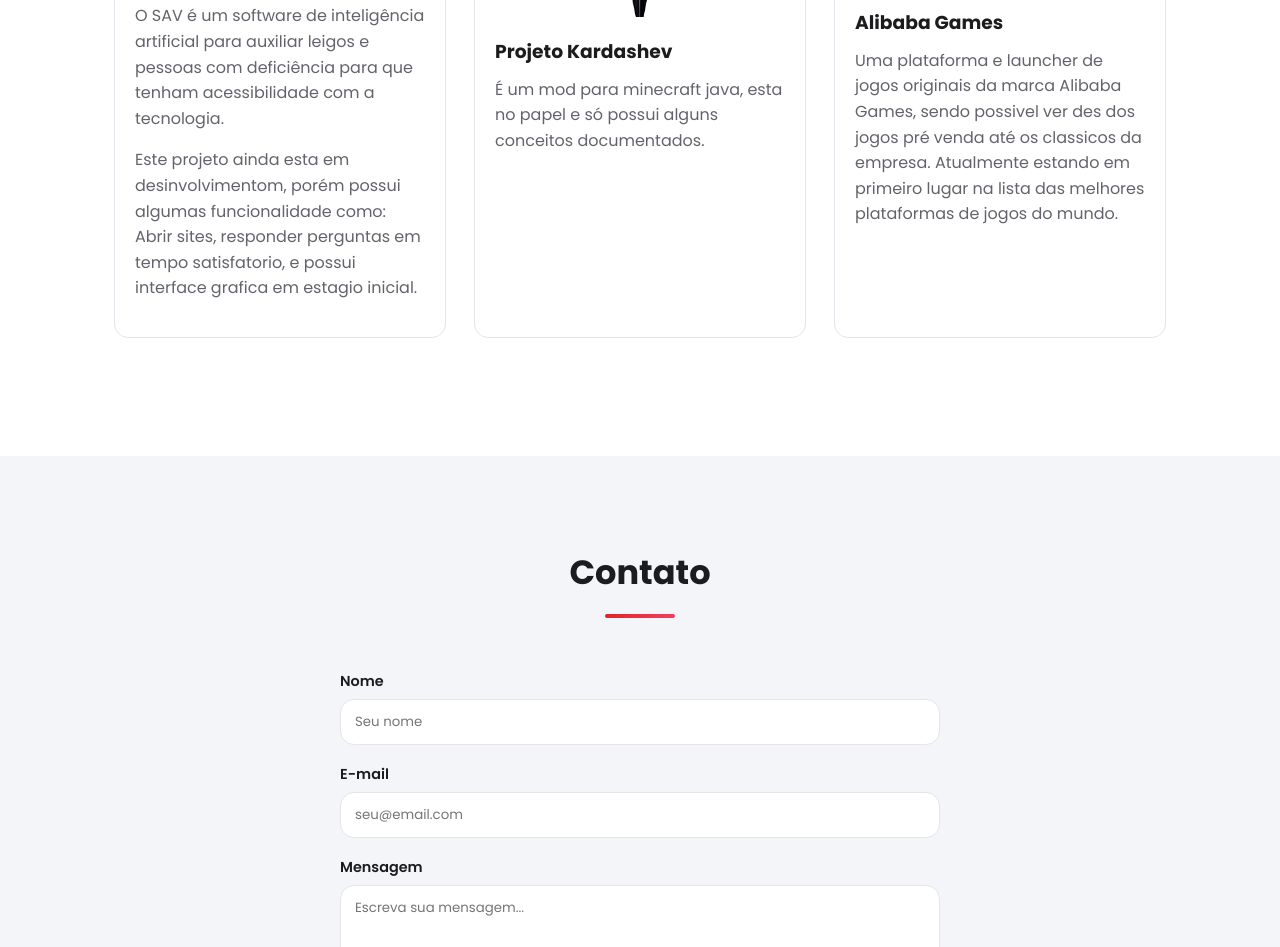
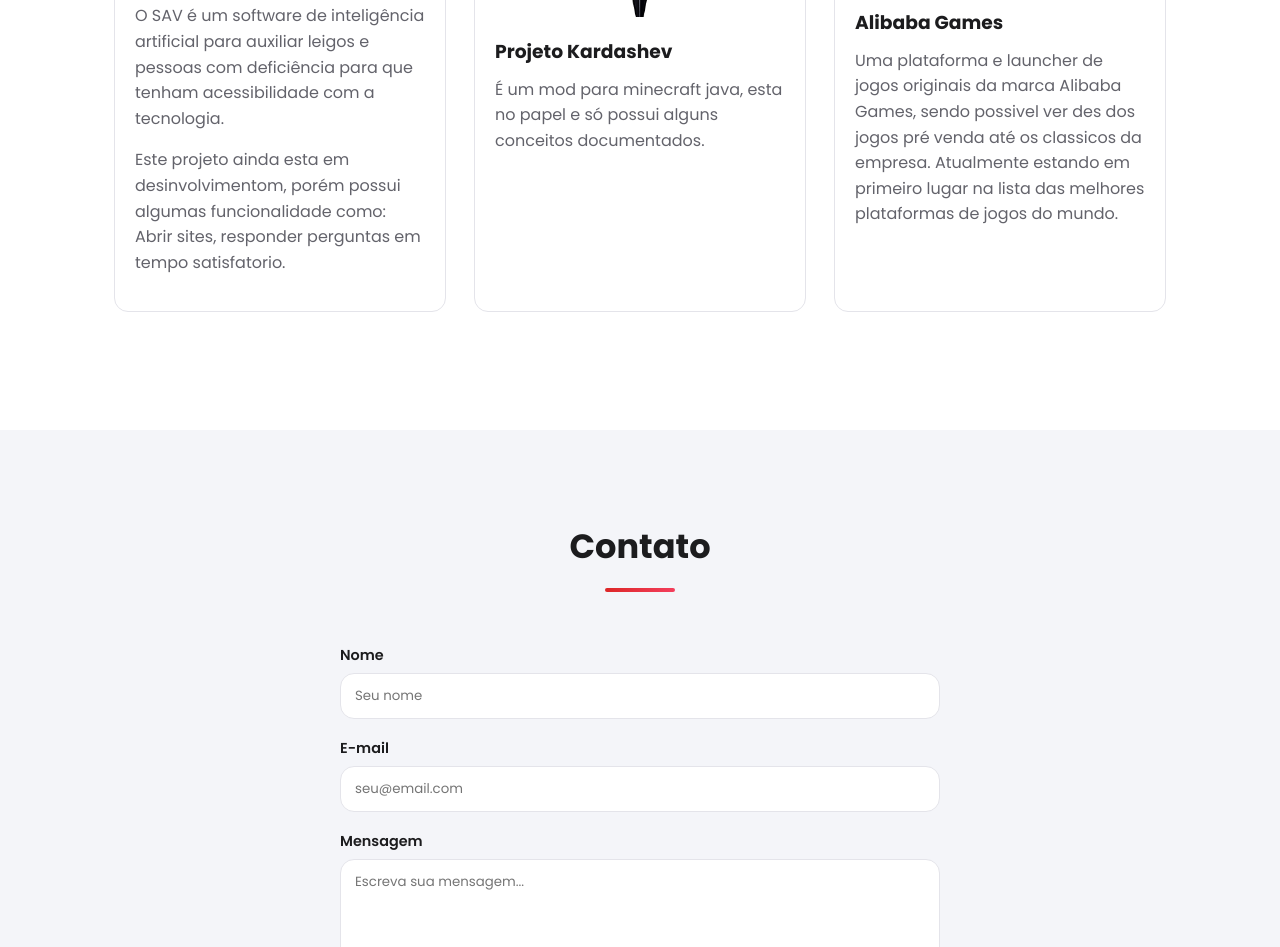
Before and after one commit to baryonyx3310/Portifolio, a plain HTML site: page index.html in a window 1280 px wide. Shown: the part 2630-3577 px from the top of the page. Drawn offline with Linux system fonts and the light colour scheme.

Commit message:
Remove mention of GUI development in project description

```diff
--- a/index.html
+++ b/index.html
@@ -130,7 +130,7 @@
           <h3>Projeto SAV</h3>
           <p>O SAV é um software de inteligência artificial para auxiliar leigos e pessoas com deficiência para que
             tenham acessibilidade com a tecnologia.</p>
-          <p>Este projeto ainda esta em desinvolvimentom, porém possui algumas funcionalidade como: Abrir sites, responder perguntas em tempo satisfatorio, e possui interface grafica em estagio inicial.</p>
+          <p>Este projeto ainda esta em desinvolvimentom, porém possui algumas funcionalidade como: Abrir sites, responder perguntas em tempo satisfatorio.</p>
         </div>
         </a>
       </div>
```
